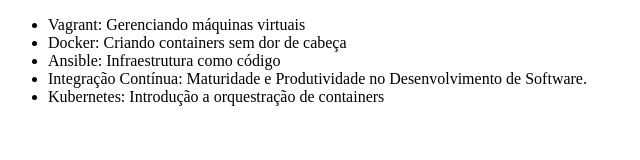
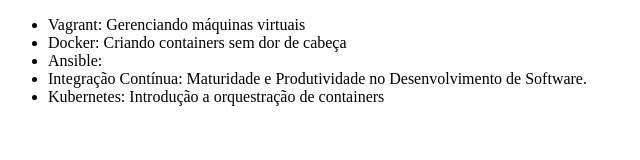
Before and after one commit to bsmedina/Git-Teste, a plain HTML site: page index.html in a window 1280 px wide. Shown: the whole page, without its empty margins (0-640 px from the left). Drawn offline with Linux system fonts and the light colour scheme.

Commit message:
Alterando codigo

```diff
--- a/index.html
+++ b/index.html
@@ -8,7 +8,7 @@
     <ul>
         <li>Vagrant: Gerenciando máquinas virtuais</li>
         <li>Docker: Criando containers sem dor de cabeça</li>
-        <li>Ansible: Infraestrutura como código</li>
+        <li>Ansible: </li>
         <li>Integração Contínua: Maturidade e Produtividade no Desenvolvimento de Software.</li>
         <li>Kubernetes: Introdução a orquestração de containers</li>
     </ul>
```
